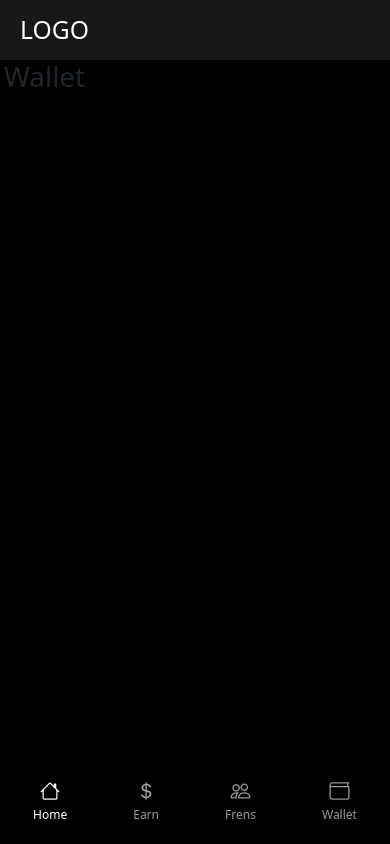
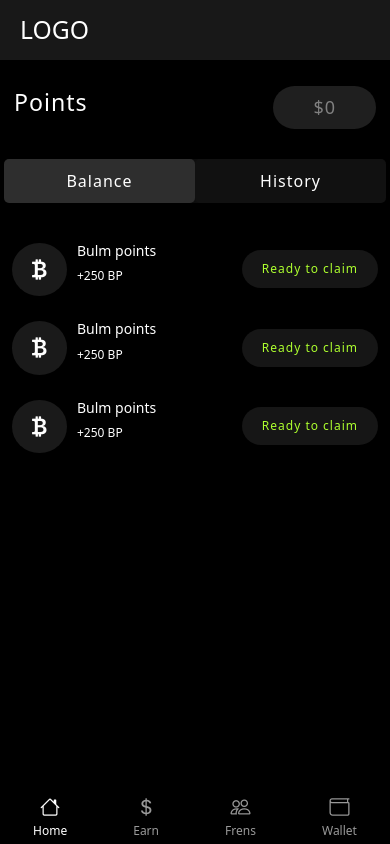
Before and after one commit to abhijan2402/tomarket_web, a React (Create React App) app: page /wallet in a window 390 px wide. Built offline with nearby package versions, Linux system fonts and the light colour scheme.

Commit message:
screen added

```diff
--- a/src/App.js
+++ b/src/App.js
@@ -14,6 +14,7 @@ import PendingTask from "./Components/PendingTask";
 import Reward from "./Components/Reward";
 import Wallet from "./Components/Wallet";
 import BottomTabBar from "./Components/BottomTabBar/BottomTabBar";
+import Fren from "./Components/Fren";
 
 function App() {
   const [isMobileMenuOpen, setIsMobileMenuOpen] = useState(false);
@@ -79,8 +80,9 @@ function App() {
             <Route path="/daily-task" element={<DailyTask />} />
             <Route path="/completed-task" element={<CompletedTask />} />
             <Route path="/pending-task" element={<PendingTask />} />
-            <Route path="/reward" element={<Reward />} />
+            <Route path="/earn" element={<Reward />} />
             <Route path="/wallet" element={<Wallet />} />
+            <Route path="/frens" element={<Fren/>}/>
           </Routes>
         </div>
           <BottomTabBar/>
--- a/src/Components/BottomTabBar/BottomTabBar.jsx
+++ b/src/Components/BottomTabBar/BottomTabBar.jsx
@@ -1,31 +1,50 @@
-import React, { useState } from 'react';
-import './BottomTabBar.css'
+import React, { useState } from "react";
+import "./BottomTabBar.css";
+import { useNavigate } from "react-router-dom";
 
 const BottomTabBar = () => {
-  const [activeTab, setActiveTab] = useState('Home'); // Default active tab
+  const [activeTab, setActiveTab] = useState("/"); // Default active tab
+  const navigate = useNavigate();
 
   const handleTabClick = (tab) => {
     setActiveTab(tab);
+    if (tab === "/") {
+      navigate("/");
+    } else {
+      navigate(`/${tab}`);
+    }
   };
 
   return (
     <div className="bottom-tab-bar">
-      <div className={`tab-item ${activeTab === 'Home' ? 'active' : ''}`} onClick={() => handleTabClick('Home')}>
+      <div
+        className={`tab-item ${activeTab === "/" ? "active" : ""}`}
+        onClick={() => handleTabClick("/")}
+      >
         <i className="bi bi-house tab-icon"></i>
         <p>Home</p>
       </div>
 
-      <div className={`tab-item ${activeTab === 'Earn' ? 'active' : ''}`} onClick={() => handleTabClick('Earn')}>
+      <div
+        className={`tab-item ${activeTab === "Earn" ? "active" : ""}`}
+        onClick={() => handleTabClick("Earn")}
+      >
         <i className="bi bi-currency-dollar tab-icon"></i>
         <p>Earn</p>
       </div>
 
-      <div className={`tab-item ${activeTab === 'Frens' ? 'active' : ''}`} onClick={() => handleTabClick('Frens')}>
+      <div
+        className={`tab-item ${activeTab === "Frens" ? "active" : ""}`}
+        onClick={() => handleTabClick("Frens")}
+      >
         <i className="bi bi-people tab-icon"></i>
         <p>Frens</p>
       </div>
 
-      <div className={`tab-item ${activeTab === 'Wallet' ? 'active' : ''}`} onClick={() => handleTabClick('Wallet')}>
+      <div
+        className={`tab-item ${activeTab === "Wallet" ? "active" : ""}`}
+        onClick={() => handleTabClick("Wallet")}
+      >
         <i className="bi bi-wallet tab-icon"></i>
         <p>Wallet</p>
       </div>
--- /dev/null
+++ b/src/Components/Fren.jsx
@@ -0,0 +1,49 @@
+import React from "react";
+import "../Style/Fren.css";
+
+const Fren = () => {
+  return (
+    <>
+      <div className="invite_fren">
+        <i className="bi bi-people-fill"></i>
+        <h1>Invite frens. Earn points</h1>
+      </div>
+      <div className="invite_working">
+        <h6>How it works</h6>
+
+        {/* How it Works Timeline */}
+        <div className="timeline">
+          <div className="timeline_item">
+            <div className="timeline_dot"></div>
+            <div className="timeline_content">
+              <strong>Share your invitation link</strong>
+              <p>Get a 🎟️ play pass for each fren</p>
+            </div>
+          </div>
+
+          <div className="timeline_item">
+            <div className="timeline_dot"></div>
+            <div className="timeline_content">
+              <strong>Your friends join Blum</strong>
+              <p>And start farming points</p>
+            </div>
+          </div>
+
+          <div className="timeline_item">
+            <div className="timeline_dot"></div>
+            <div className="timeline_content">
+              <strong>Score 10% from buddies</strong>
+              <p>Plus an extra 2.5% from their referrals</p>
+            </div>
+          </div>
+        </div>
+      </div>
+
+      <div className="invite_btn">
+        Invite a fren
+      </div>
+    </>
+  );
+};
+
+export default Fren;
--- a/src/Components/Wallet.jsx
+++ b/src/Components/Wallet.jsx
@@ -1,10 +1,103 @@
-import React from 'react';
+import React, { useState } from "react";
+import "../Style/Wallet.css";
+
+const tasks = [
+  {
+    id: 1,
+    title: "Bulm points",
+    description: "Go for a 5km run in the park.",
+  },
+  {
+    id: 1,
+    title: "Bulm points",
+    description: "Go for a 5km run in the park.",
+  },
+  {
+    id: 1,
+    title: "Bulm points",
+    description: "Go for a 5km run in the park.",
+  },
+];
 
 function Wallet() {
+  // State to keep track of the active tab
+  const [activeTab, setActiveTab] = useState("Balance");
+
+  // Function to handle tab click
+  const handleTabClick = (tab) => {
+    setActiveTab(tab);
+  };
+
+  // Tab Content components
+  const renderNewTasks = () => (
+    <ul className="wallet-task-list">
+      {tasks.map((task) => (
+        <li key={task.id} className="wallet-task-list-item">
+          <p className="wallet_coin">
+            <i class="bi bi-currency-bitcoin"></i>
+          </p>
+          <div className="wallet-task-details">
+            <h4 className="wallet-task-title">
+              {task.title.length > 20
+                ? `${task.title.substring(0, 20)}...`
+                : task.title}
+            </h4>
+            <p className="wallet-task-time">{"+250 BP"}</p>
+          </div>
+          <div
+            style={{
+              width: "100%",
+              display: "flex",
+              justifyContent: "flex-end",
+              alignItems: "center",
+            }}
+          >
+            <button className="wallet_btn"> Ready to claim</button>
+          </div>
+        </li>
+      ))}
+    </ul>
+  );
+
   return (
-    <div>
-      <h1>Wallet</h1>
-    </div>
+    <>
+      <div className="wallet_header">
+        <h3>Points</h3>
+        <p>$0</p>
+      </div>
+
+      <div className="wallet_tab">
+        {/* Tabs for Balance and History */}
+        <div
+          className={`tab_item ${activeTab === "Balance" ? "active" : ""}`}
+          onClick={() => handleTabClick("Balance")}
+        >
+          Balance
+        </div>
+        <div
+          className={`tab_item ${activeTab === "History" ? "active" : ""}`}
+          onClick={() => handleTabClick("History")}
+        >
+          History
+        </div>
+      </div>
+
+      {/* Conditional rendering of tab content */}
+      <div className="tab_content">
+        {activeTab === "Balance" ? (
+          <div className="balance_content">
+            {/* Replace this with actual Balance content */}
+            {/* <p>Your current balance is $0.</p> */}
+            {renderNewTasks()}
+          </div>
+        ) : (
+          <div className="history_content">
+            {/* Replace this with actual History content */}
+            <p>No transaction history available.</p>
+          </div>
+        )}
+      </div>
+    </>
   );
 }
 
--- /dev/null
+++ b/src/Style/Fren.css
@@ -0,0 +1,94 @@
+.invite_fren {
+    display: flex;
+    flex-direction: column;
+    justify-content: center;
+    align-items: center;
+    margin-top: 0rem;
+  }
+  .invite_fren i {
+    font-size: 60px;
+    color: goldenrod;
+  }
+  .invite_fren h1 {
+    color: #fff;
+    letter-spacing: 1px;
+  }
+
+  .invite_working {
+    margin-top: 2rem;
+    padding: 10px;
+  }
+
+  .invite_working h6 {
+    color: #fff;
+    font-size: 18px;
+    letter-spacing: 1px;
+    margin-bottom: 1.5rem;
+  }
+
+  /* Timeline styles */
+  .timeline {
+    display: flex;
+    flex-direction: column;
+    position: relative;
+    margin-left: 20px;
+    padding-left: 20px;
+  }
+
+  .timeline_item {
+    display: flex;
+    align-items: center;
+    margin-bottom: 20px;
+    position: relative;
+  }
+
+  .timeline_dot {
+    width: 10px;
+    height: 10px;
+    background-color: #fff;
+    border-radius: 50%;
+    position: relative;
+  }
+
+  .timeline_item::before {
+    content: "";
+    position: absolute;
+    left: 4.5px; /* Align with dot */
+    top: 10px;
+    bottom: -20px; /* Extend timeline beyond last item */
+    width: 2px;
+    background-color: #fff;
+    z-index: -1;
+  }
+
+  .timeline_content {
+    margin-left: 20px;
+  }
+
+  .timeline_content strong {
+    color: #fff;
+    font-size: 16px;
+    font-weight: 400;
+    letter-spacing: 1px;
+  }
+
+  .timeline_content p {
+    color: rgba(255, 255, 255, 0.8);
+    font-size: 14px;
+    margin: 5px 0 0;
+    letter-spacing: 0.5px;
+  }
+
+  /* Invite button */
+  .invite_btn {
+    color: #000;
+    display: flex;
+    align-items: center;
+    justify-content: center;
+    background-color: #fff;
+    font-weight: 700;
+    padding: 20px 0;
+    border-radius: 8px;
+    margin: 0 8px;
+    margin-top: 1.5rem;
+  }
--- /dev/null
+++ b/src/Style/Wallet.css
@@ -0,0 +1,164 @@
+/* Wallet header styles (already given) */
+.wallet_header {
+    margin-top: 1rem;
+  display: flex;
+  align-items: center;
+  justify-content: space-between;
+  padding: 10px 10px;
+}
+
+.wallet_header h3 {
+  color: #fff;
+  letter-spacing: 1px;
+}
+
+.wallet_header p {
+  margin-bottom: 0;
+  background-color: rgba(128, 128, 128, 0.242);
+  text-align: center;
+  border-radius: 30px;
+  padding: 8px 40px;
+  color: gray;
+  font-size: 18px;
+  letter-spacing: 1px;
+}
+
+/* Wallet tab styles */
+.wallet_tab {
+  display: flex;
+  justify-content: center;
+  margin: 20px 0;
+  width: 30%;
+  background-color: #33333348;
+  border-radius: 5px;
+}
+
+.tab_item {
+  padding: 10px 20px;
+  cursor: pointer;
+  color: #fff;
+  width: 100%;
+  text-align: center;
+  background-color: #3333331c;
+  border-radius: 5px;
+  /* margin: 0 10px; */
+  letter-spacing: 1px;
+  transition: background-color 0.3s ease;
+}
+
+/* Style for active tab */
+.tab_item.active {
+  background-color: rgba(128, 128, 128, 0.278);
+}
+
+/* Tab content styles */
+.tab_content {
+  padding: 20px 10px;
+  border-radius: 10px;
+  margin: 10px;
+}
+
+.balance_content,
+.history_content {
+  color: #fff;
+  text-align: center;
+}
+
+.wallet_btn {
+  background-color: #33333370;
+  border: none;
+  outline: none;
+  padding: 10px 20px;
+  border-radius: 30px;
+  color: greenyellow;
+  letter-spacing: 1px;
+}
+
+.wallet-task-list {
+  list-style: none;
+  padding-left: 0;
+}
+
+.wallet-task-list-item {
+  display: flex;
+  margin-bottom: 25px;
+}
+.wallet-task-list-item .wallet_coin {
+  margin-bottom: 0;
+  font-size: 50px;
+  border-radius: 50%;
+  padding: 0 15px;
+  /* border-radius: 50%; */
+  /* padding: 20px 25px; */
+  background-color: #33333383;
+}
+.wallet-task-details {
+  width: 100%;
+  display: flex;
+  flex-direction: column;
+  justify-content: flex-start;
+}
+.wallet-task-title {
+  text-align: start;
+  padding: 0 20px;
+}
+.wallet-task-time {
+  text-align: start;
+  padding: 0 20px;
+}
+
+@media (max-width: 1100px) {
+  .wallet_tab {
+    width: 50%;
+  }
+}
+
+@media (max-width: 600px) {
+  .wallet_tab {
+    width: 70%;
+  }
+}
+
+@media (max-width: 500px) {
+  .tab_content {
+    margin: 0;
+  }
+  .wallet_tab {
+    width: 100%;
+  }
+}
+@media (max-width: 480px) {
+  .wallet-task-list-item .wallet_coin {
+    margin-bottom: 0;
+    font-size: 25px;
+    border-radius: 50%;
+    padding: 8px 15px;
+    display: flex;
+    align-items: center;
+  }
+  .wallet-task-title {
+    font-size: 14px;
+    padding: 0 10px;
+  }
+  .wallet-task-time {
+    font-size: 12px;
+    padding: 0 10px;
+  }
+  p {
+    margin-bottom: 0;
+  }
+  .wallet_btn {
+    font-size: 14px;
+    padding: 10px 20px;
+  }
+}
+
+@media (max-width: 390px) {
+  .tab_content {
+    padding: 20px 8px;
+  }
+  .wallet_btn {
+    font-size: 12px;
+    padding: 10px 20px;
+  }
+}
```
